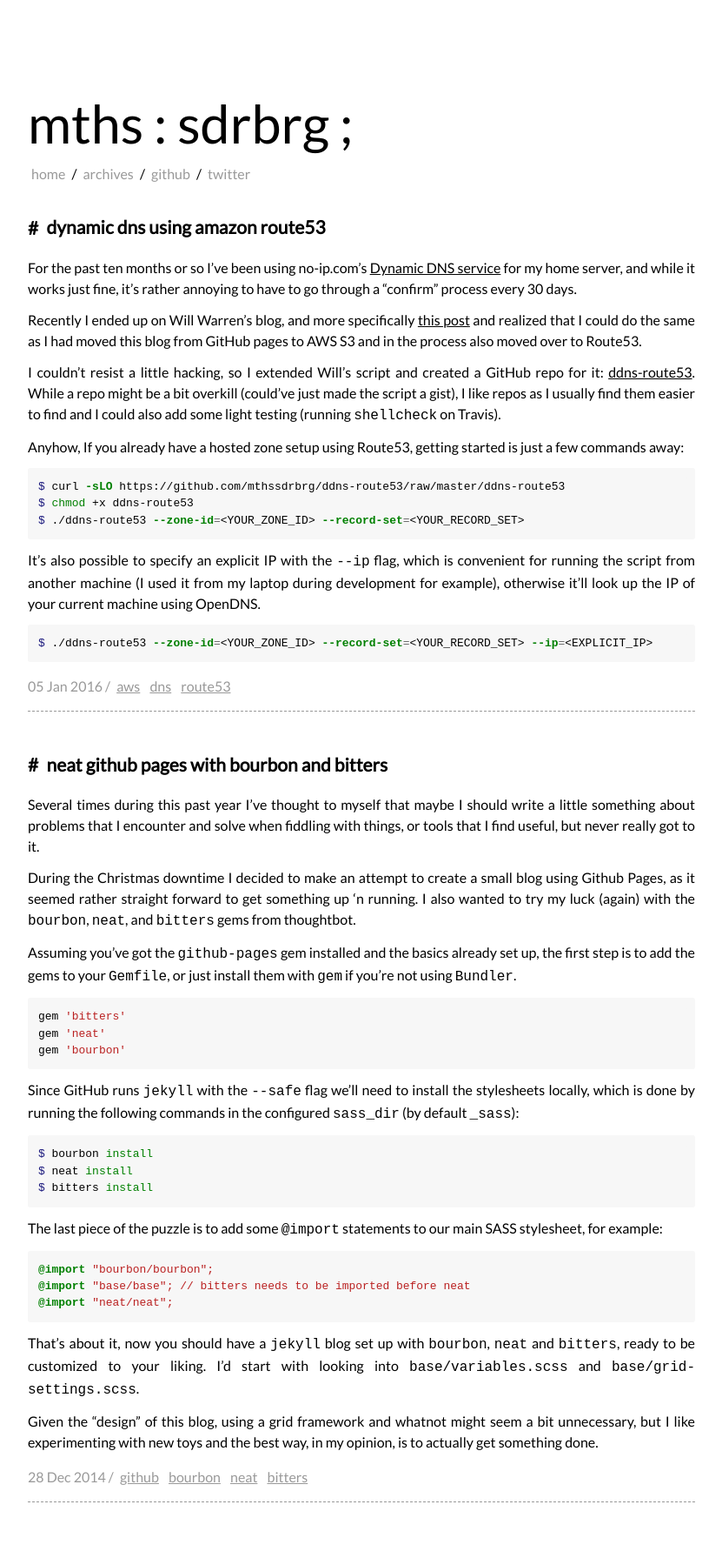
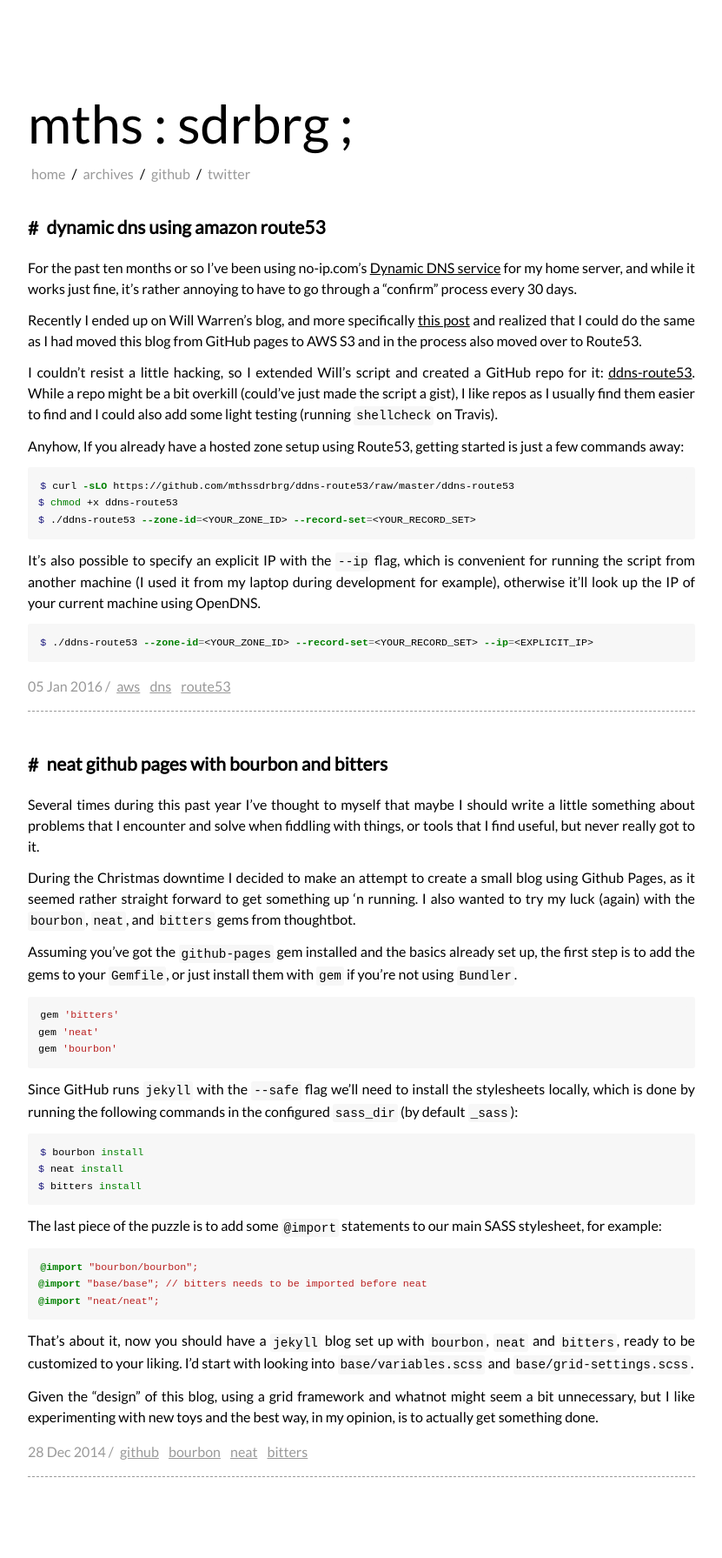
Before and after one commit to mthssdrbrg/mthssdrbrg.github.io, a Jekyll site: the page built from index.html, in a window 1280 px wide. Shown: the whole page at 87% size, without its empty margins (224-1055 px from the left). Built offline with Jekyll 4.4.1, drawn with Linux system fonts in a browser that asks for light colours; Markdown is read by kramdown in place of the engine named in the settings; the list of posts is cut into pages by our own code; after the commit the page ends 1762 px from its top, so only the background shows below that.

Commit message:
Style `code` blocks like fenced ones

```diff
--- a/_sass/_layout.scss
+++ b/_sass/_layout.scss
@@ -139,6 +139,13 @@
   }
 }
 
+code {
+  padding: 0.2em;
+  border-radius: em(3);
+  background-color: $light-gray;
+  font-size: 90%;
+}
+
 #disqus_thread {
   margin-top: -1em;
 }
```
